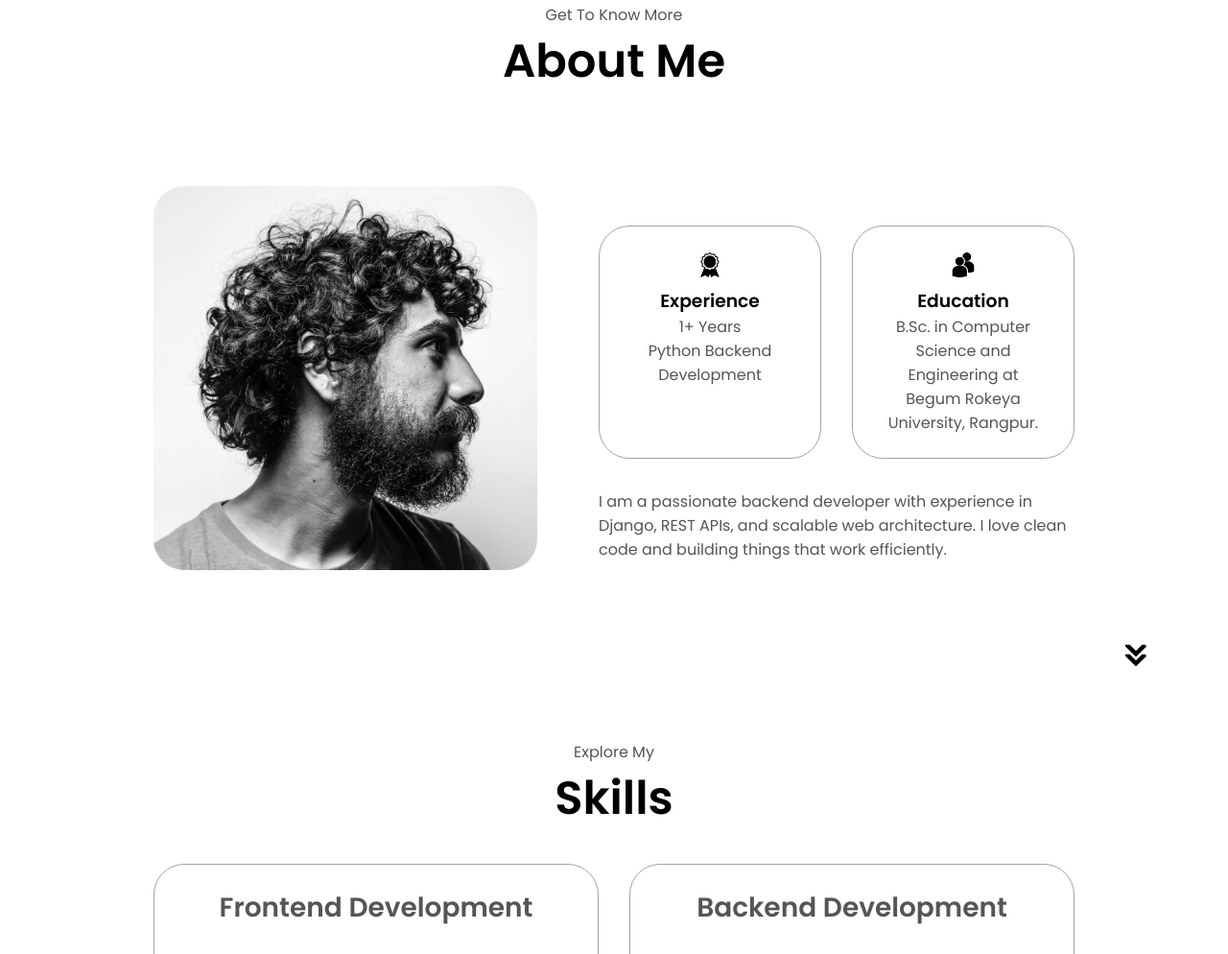
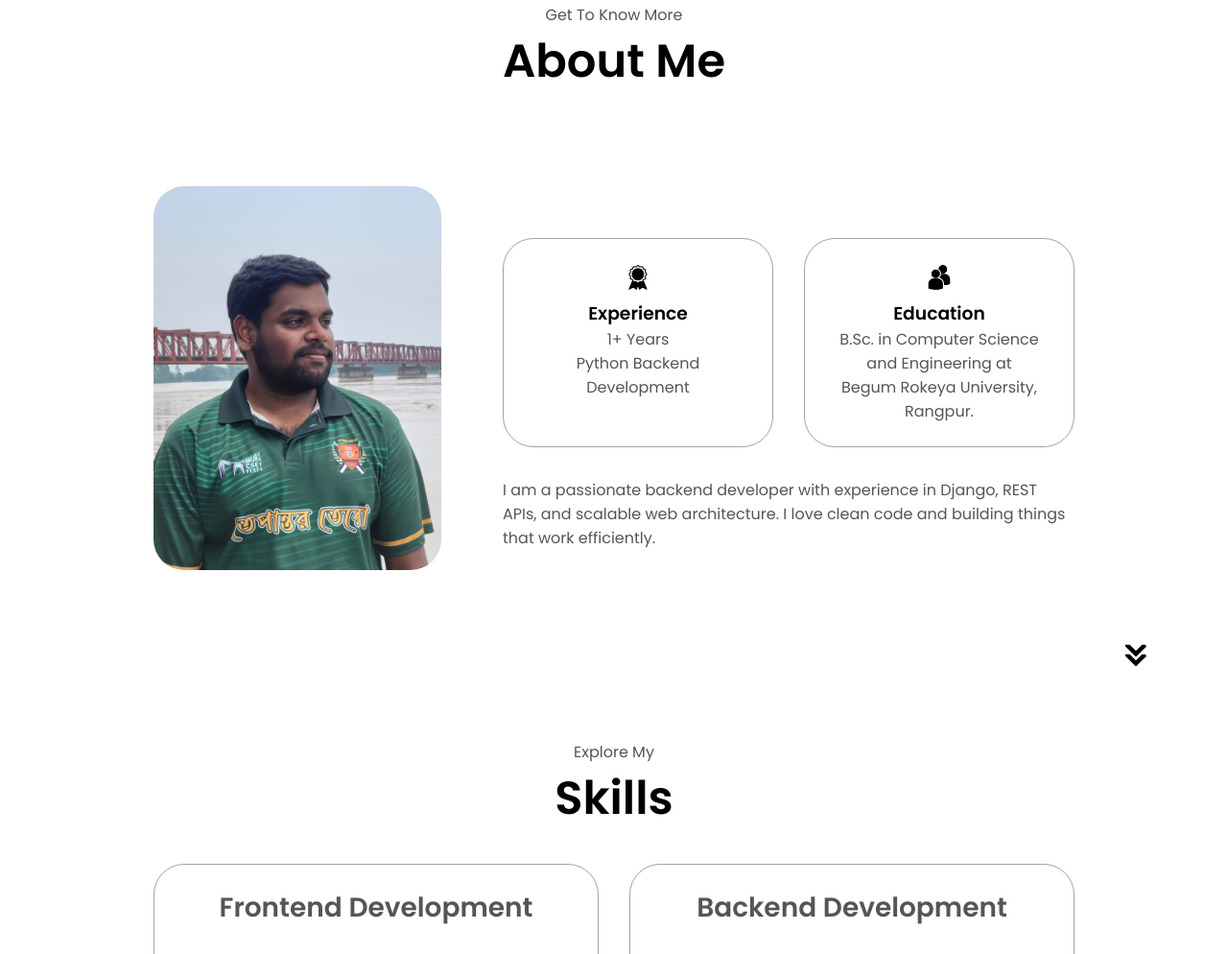
Before and after one commit to durbadol218/Responsive-Portfolio, a plain HTML site: page index.html in a window 1280 px wide. Shown: the part 925-1919 px from the top of the page at 96% size. Drawn offline with Linux system fonts and the light colour scheme.

Commit message:
updated photos

```diff
--- a/index.html
+++ b/index.html
@@ -76,7 +76,7 @@
         <h1 class="title">About Me</h1>
         <div class="section-container">
             <div class="section__pic-container">
-                <img src="./assets/about-pic.png" alt="About" class="about-pic" />
+                <img src="./assets/about-pic.jpg" alt="About" class="about-pic" />
             </div>
             <div class="about-details-container">
                 <div class="about-containers">
```
Also changed, not shown: assets/about-pic.jpg (added), assets/about-pic.png (deleted).
